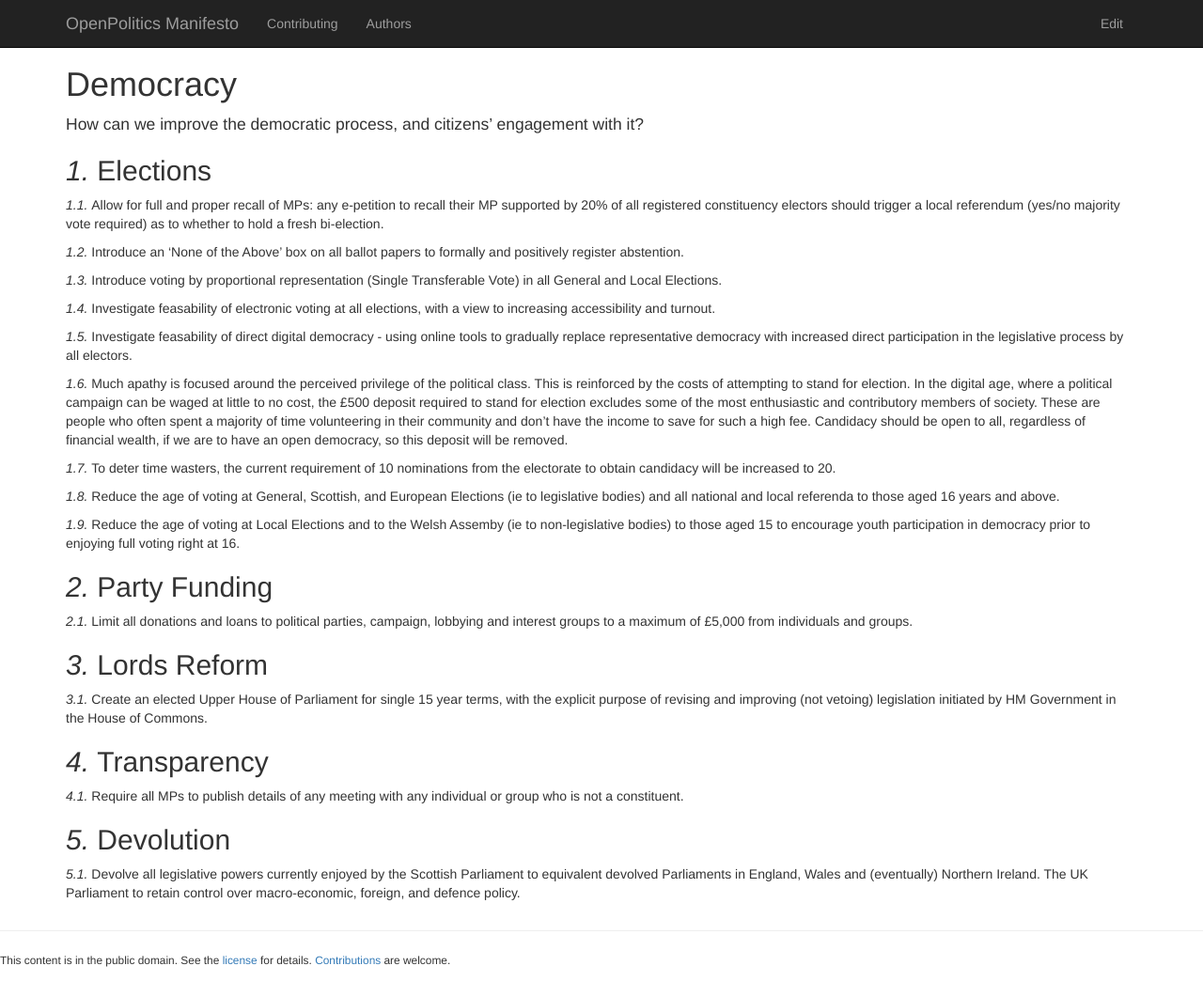
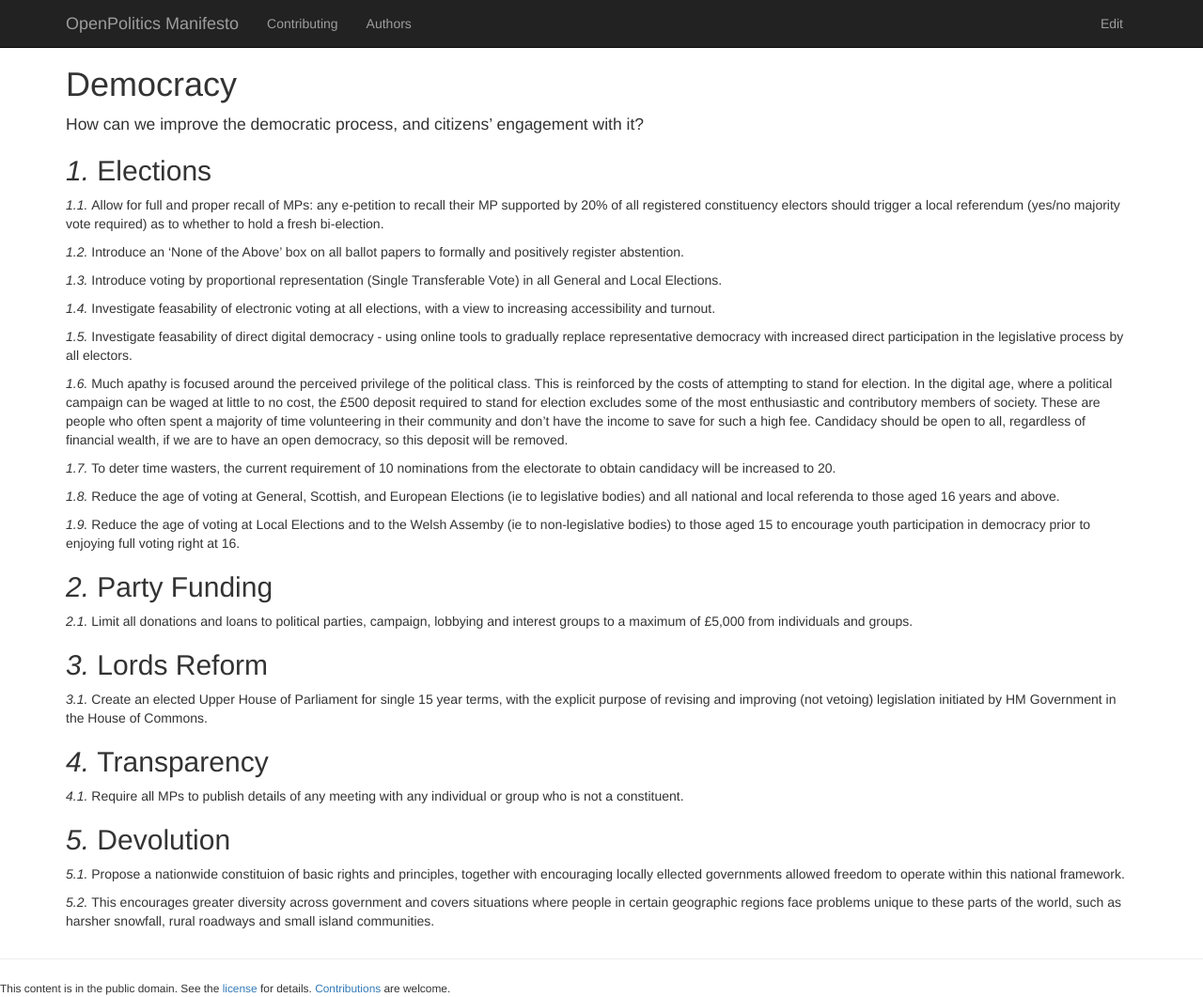
Before and after one commit to openpolitics/manifesto, a Jekyll site: the page built from democracy.md, in a window 1280 px wide and 1061 px high. Shown: the whole window at 94% size. Built offline with Jekyll 4.4.1, drawn with Linux system fonts in a browser that asks for light colours; nearby versions of some CDN libraries.

Commit message:
Alternative to blanket 'stop devolution' statement

```diff
--- a/democracy.md
+++ b/democracy.md
@@ -40,4 +40,6 @@ Require all MPs to publish details of any meeting with any individual or group w
 
 ## Devolution
 
-Devolve all legislative powers currently enjoyed by the Scottish Parliament to equivalent devolved Parliaments in England, Wales and (eventually) Northern Ireland. The UK Parliament to retain control over macro-economic, foreign, and defence policy.
+Propose a nationwide constituion of basic rights and principles, together with encouraging locally ellected governments allowed freedom to operate within this national framework.
+
+This encourages greater diversity across government and covers situations where people in certain geographic regions face problems unique to these parts of the world, such as harsher snowfall, rural roadways and small island communities.
```
